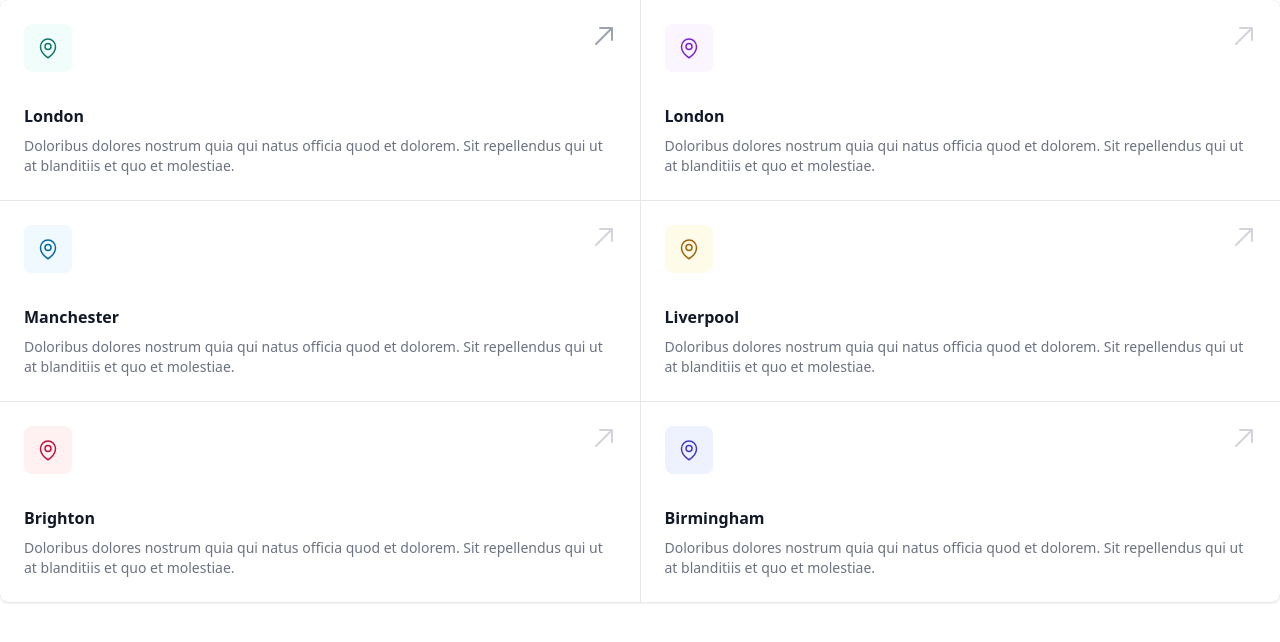
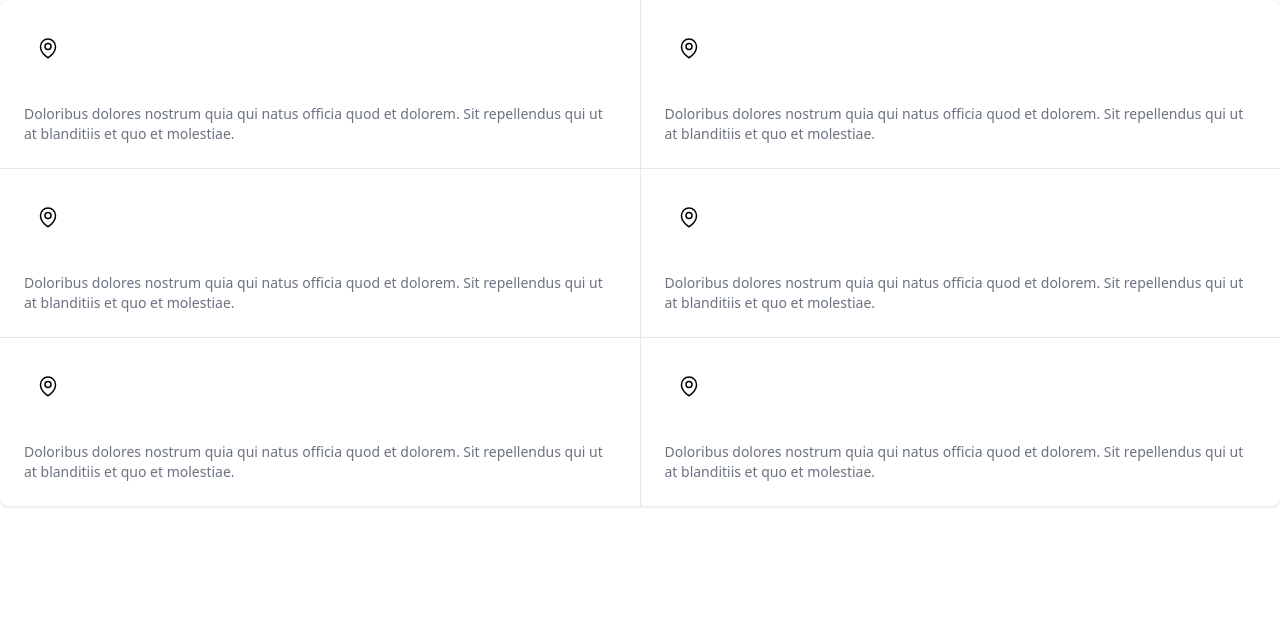
Before and after one commit to kostas-python/ted-faker-shopping-store, a Next.js app: page /stores in a window 1280 px wide. Shown: the top 642 px of the page. Built offline with nearby package versions, Linux system fonts and the light colour scheme.

Commit message:
store page changes

```diff
--- a/src/app/stores/page.tsx
+++ b/src/app/stores/page.tsx
@@ -3,45 +3,27 @@ import { MapPinIcon } from '@heroicons/react/24/outline'
   const actions = [
     {
       title: 'London',
-      href: '#',
-      icon: MapPinIcon,
-      iconForeground: 'text-teal-700',
-      iconBackground: 'bg-teal-50',
+      icon: MapPinIcon
     },
     {
       title: 'London',
-      href: '#',
-      icon: MapPinIcon,
-      iconForeground: 'text-purple-700',
-      iconBackground: 'bg-purple-50',
+      icon: MapPinIcon
     },
     {
       title:'Manchester',
-      href: '#',
-      icon: MapPinIcon,
-      iconForeground: 'text-sky-700',
-      iconBackground: 'bg-sky-50',
+      icon: MapPinIcon
     },
     {
       title: 'Liverpool',
-      href: '#',
-      icon: MapPinIcon,
-      iconForeground: 'text-yellow-700',
-      iconBackground: 'bg-yellow-50',
+      icon: MapPinIcon
     },
     {
       title: 'Brighton',
-      href: '#',
-      icon: MapPinIcon,
-      iconForeground: 'text-rose-700',
-      iconBackground: 'bg-rose-50',
+      icon: MapPinIcon
     },
     {
       title: 'Birmingham',
-      href: '#',
-      icon: MapPinIcon,
-      iconForeground: 'text-indigo-700',
-      iconBackground: 'bg-indigo-50',
+      icon: MapPinIcon
     },
   ]
 
@@ -49,7 +31,7 @@ import { MapPinIcon } from '@heroicons/react/24/outline'
     return classes.filter(Boolean).join(' ')
   }
 
-  export default function Example() {
+  export default function Stores() {
     return (
       <div className="divide-y divide-gray-200 overflow-hidden rounded-lg bg-gray-200 shadow sm:grid sm:grid-cols-2 sm:gap-px sm:divide-y-0">
         {actions.map((action, actionIdx) => (
@@ -66,8 +48,6 @@ import { MapPinIcon } from '@heroicons/react/24/outline'
             <div>
               <span
                 className={classNames(
-                  action.iconBackground,
-                  action.iconForeground,
                   'inline-flex rounded-lg p-3 ring-4 ring-white'
                 )}
               >
@@ -76,25 +56,12 @@ import { MapPinIcon } from '@heroicons/react/24/outline'
             </div>
             <div className="mt-8">
               <h3 className="text-base font-semibold leading-6 text-gray-900">
-                <a href={action.href} className="focus:outline-none">
-                  {/* Extend touch target to entire panel */}
-                  <span className="absolute inset-0" aria-hidden="true" />
-                  {action.title}
-                </a>
               </h3>
               <p className="mt-2 text-sm text-gray-500">
                 Doloribus dolores nostrum quia qui natus officia quod et dolorem. Sit repellendus qui ut at blanditiis et
                 quo et molestiae.
               </p>
             </div>
-            <span
-              className="pointer-events-none absolute right-6 top-6 text-gray-300 group-hover:text-gray-400"
-              aria-hidden="true"
-            >
-              <svg className="h-6 w-6" fill="currentColor" viewBox="0 0 24 24">
-                <path d="M20 4h1a1 1 0 00-1-1v1zm-1 12a1 1 0 102 0h-2zM8 3a1 1 0 000 2V3zM3.293 19.293a1 1 0 101.414 1.414l-1.414-1.414zM19 4v12h2V4h-2zm1-1H8v2h12V3zm-.707.293l-16 16 1.414 1.414 16-16-1.414-1.414z" />
-              </svg>
-            </span>
           </div>
         ))}
       </div>
```
